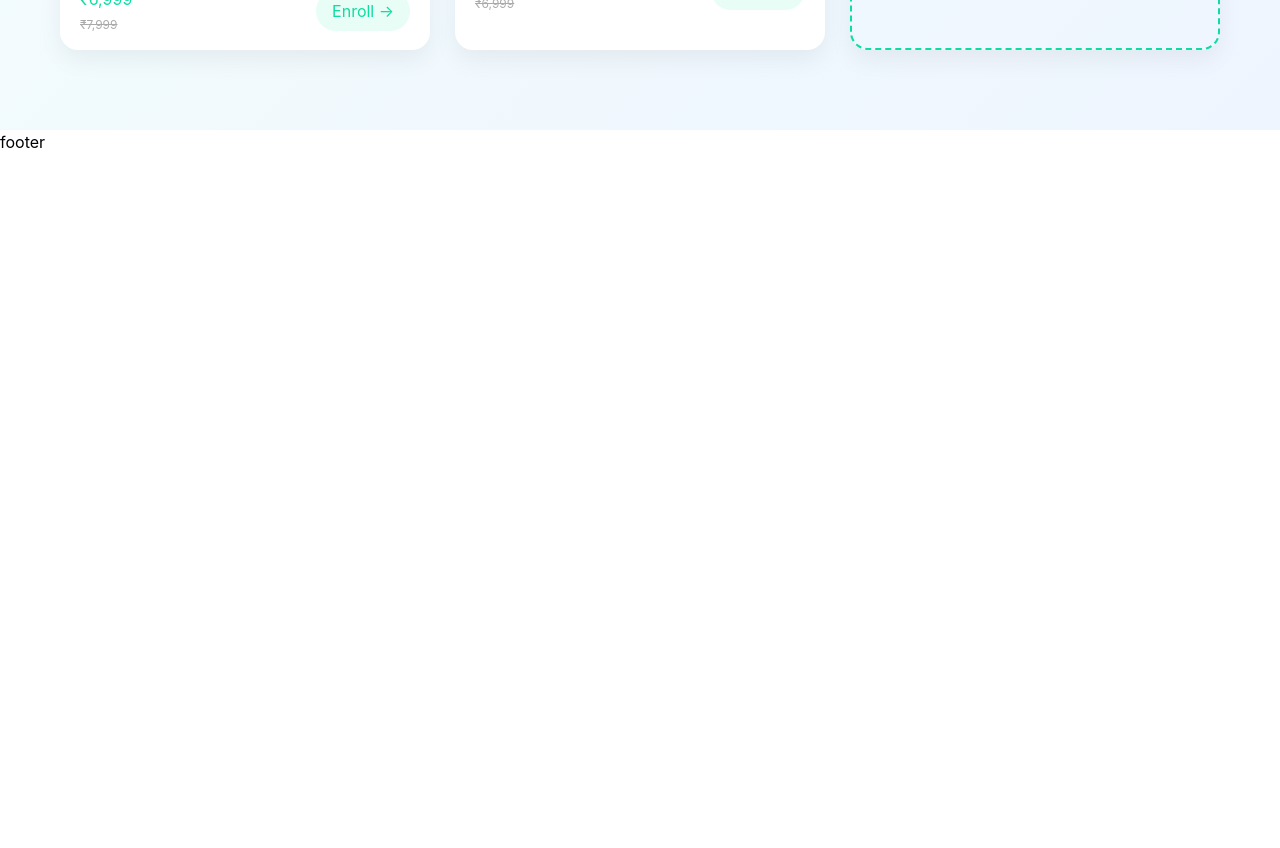
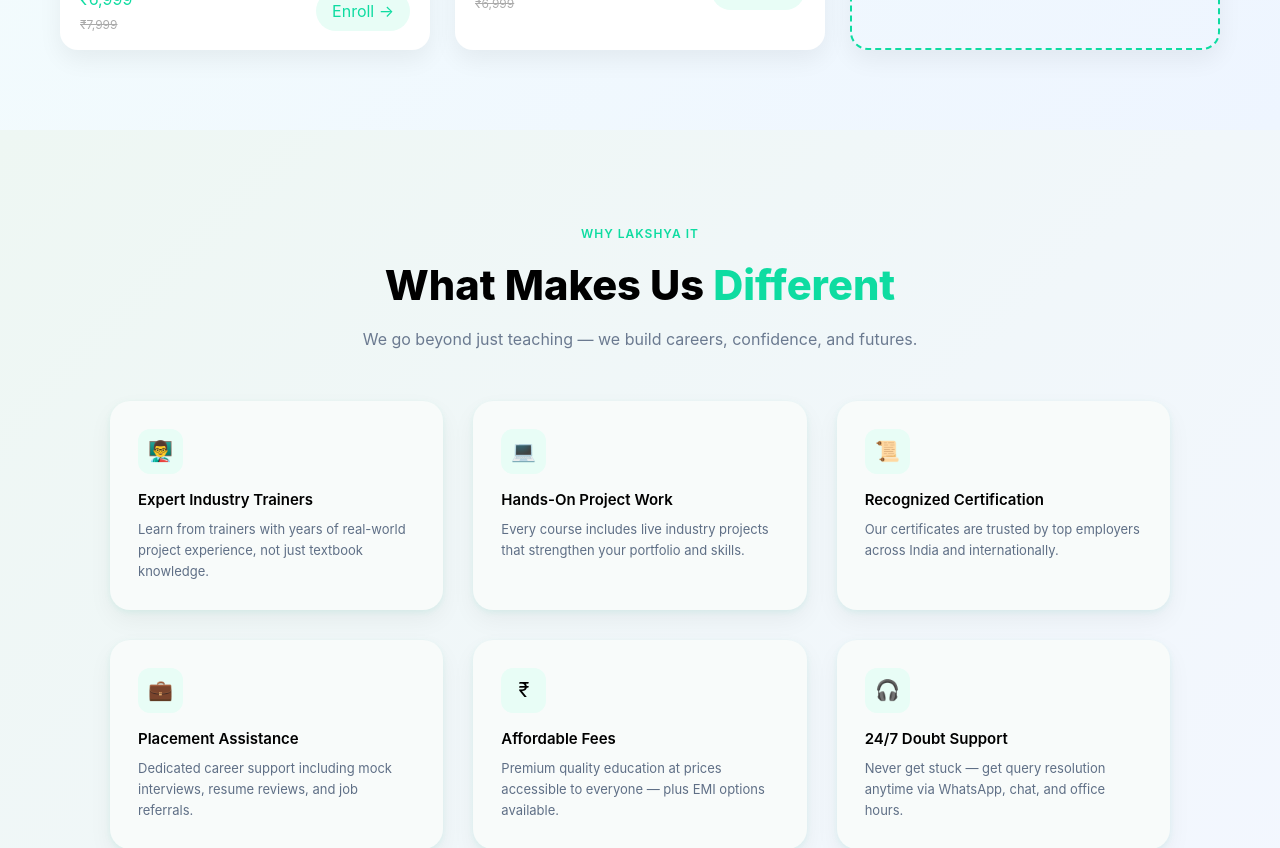
Before and after one commit to TanayTrivedi2003/Lakshya-IT-Solutions, a React (Vite) app: page / in a window 1280 px wide. Shown: the part 2420-3268 px from the top of the page. Before the commit the page ends 2574 px from the top, so only its background shows below. Built offline with nearby package versions, Linux system fonts and the light colour scheme.

Commit message:
add what make us different

```diff
--- a/src/components/features.css
+++ b/src/components/features.css
@@ -45,6 +45,7 @@
 
 /* CARD */
 .feature-card {
+  position: relative; /* 🔥 important */
   background: #f8fbfa;
   padding: 28px;
   border-radius: 20px;
@@ -55,6 +56,7 @@
     0 2px 6px rgba(14, 220, 161, 0.08);
 
   transition: 0.3s;
+  overflow: hidden; /* 🔥 important */
 }
 
 .feature-card:hover {
@@ -62,6 +64,29 @@
   box-shadow:
     0 20px 40px rgba(0, 0, 0, 0.08),
     0 5px 15px rgba(14, 220, 161, 0.15);
+}
+
+/* 🔥 TOP LINE */
+.feature-card::before {
+  content: "";
+  position: absolute;
+  top: 0;
+  left: 0;
+  height: 3px;
+  width: 0%;
+
+  background: linear-gradient(90deg, #0edca1, #5b9bf8);
+  transition: 0.4s ease;
+}
+
+/* 🔥 HOVER EFFECT */
+.feature-card:hover::before {
+  width: 100%;
+}
+
+/* OPTIONAL EXTRA SMOOTH */
+.feature-card:hover {
+  transform: translateY(-6px);
 }
 
 /* ICON */
--- a/src/pages/Home.jsx
+++ b/src/pages/Home.jsx
@@ -2,6 +2,7 @@
 import Stats from "../components/Stats";
 import About from "../components/About";
 import CoursesSection from "../components/CoursesSection";
+import Features from "../components/Features";
 function Home() {
     return (
         <>
@@ -9,6 +10,7 @@
             <About />
             <Stats />
             <CoursesSection />
+            <Features />
         </>
     );
 }
```
